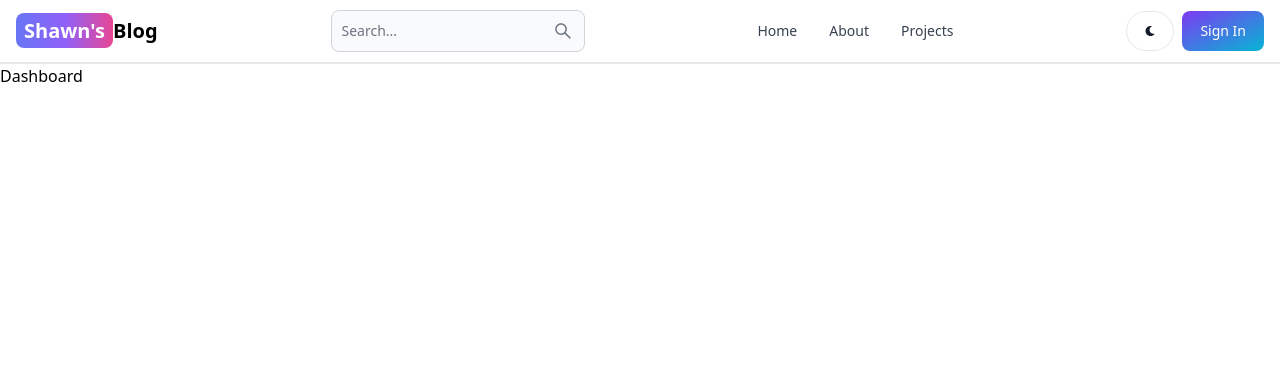
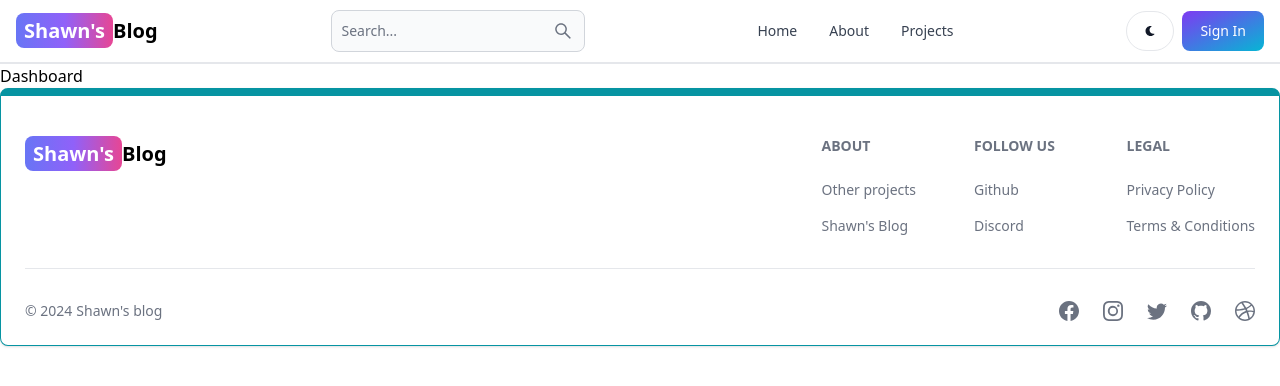
Before and after one commit to shawnmont772004/Blog-website, a React (Vite) app in the folder client/: page /dashboard in a window 1280 px wide. Shown: the top 386 px of the page. Built offline with nearby package versions, Linux system fonts and the light colour scheme.

Commit message:
create & add footer component

```diff
--- a/client/src/App.jsx
+++ b/client/src/App.jsx
@@ -11,6 +11,7 @@
 import Signup from './pages/Signup';
 import Projects from './pages/Projects';
 import Dashboard from './pages/Dashboard';
+import Footcomp from './components/Footcomp';
 
 function App() {
   return (
@@ -25,6 +26,7 @@
           <Route  path='/projects' element={<Projects />} />
           <Route  path='/dashboard' element={<Dashboard />} />
         </Routes>
+      <Footcomp />
 
       </BrowserRouter>
     </div>
--- /dev/null
+++ b/client/src/components/Footcomp.jsx
@@ -0,0 +1,81 @@
+import { Footer } from 'flowbite-react';
+import { Link } from 'react-router-dom';
+import { BsFacebook, BsInstagram, BsTwitter, BsGithub, BsDribbble } from 'react-icons/bs';
+export default function Footcomp() {
+  return (
+    <Footer container className='border border-t-8 border-teal-500'>
+      <div className='w-full max-w-7xl mx-auto'>
+        <div className='grid w-full justify-between sm:flex md:grid-cols-1'>
+          <div className='mt-5'>
+            <Link
+              to='/'
+              className='self-center whitespace-nowrap text-lg sm:text-xl font-semibold dark:text-white'
+            >
+              <span className='px-2 py-1 bg-gradient-to-r from-indigo-500 via-purple-500 to-pink-500 rounded-lg text-white'>
+                Shawn's
+              </span>
+              Blog
+            </Link>
+          </div>
+          <div className='grid grid-cols-2 gap-8 mt-4 sm:grid-cols-3 sm:gap-6'>
+            <div>
+              <Footer.Title title='About' />
+              <Footer.LinkGroup col>
+                <Footer.Link
+                  //href='https://www.100jsprojects.com'
+                  target='_blank'
+                  rel='noopener noreferrer'
+                >
+                  Other projects
+                </Footer.Link>
+                <Footer.Link
+                  href='/about'
+                  target='_blank'
+                  rel='noopener noreferrer'
+                >
+                  Shawn's Blog
+                </Footer.Link>
+              </Footer.LinkGroup>
+            </div>
+            <div>
+              <Footer.Title title='Follow us' />
+              <Footer.LinkGroup col>
+                <Footer.Link
+                  href='https://github.com/shawnmont772004'
+                  target='_blank'
+                  rel='noopener noreferrer'
+                >
+                  Github
+                </Footer.Link>
+                <Footer.Link href='#'>Discord</Footer.Link>
+              </Footer.LinkGroup>
+            </div>
+            <div>
+              <Footer.Title title='Legal' />
+              <Footer.LinkGroup col>
+                <Footer.Link href='#'>Privacy Policy</Footer.Link>
+                <Footer.Link href='#'>Terms &amp; Conditions</Footer.Link>
+              </Footer.LinkGroup>
+            </div>
+          </div>
+        </div>
+        <Footer.Divider />
+        <div className='w-full sm:flex sm:items-center sm:justify-between'>
+          <Footer.Copyright
+            href='#'
+            by="Shawn's blog"
+            year={new Date().getFullYear()}
+          />
+          <div className="flex gap-6 sm:mt-0 mt-4 sm:justify-center">
+            <Footer.Icon href='#' icon={BsFacebook}/>
+            <Footer.Icon href='#' icon={BsInstagram}/>
+            <Footer.Icon href='#' icon={BsTwitter}/>
+            <Footer.Icon href='https://github.com/shawnmont772004' icon={BsGithub}/>
+            <Footer.Icon href='#' icon={BsDribbble}/>
+
+          </div>
+        </div>
+      </div>
+    </Footer>
+  );
+}
```
